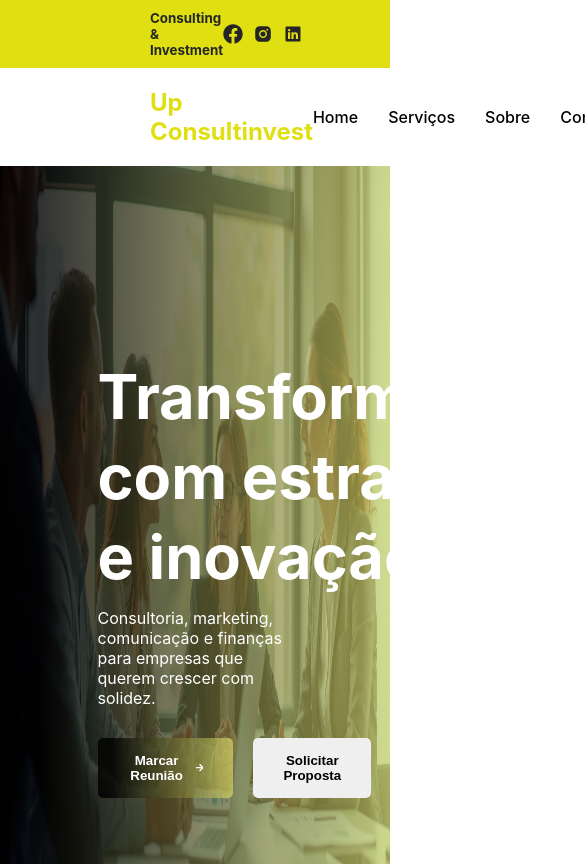
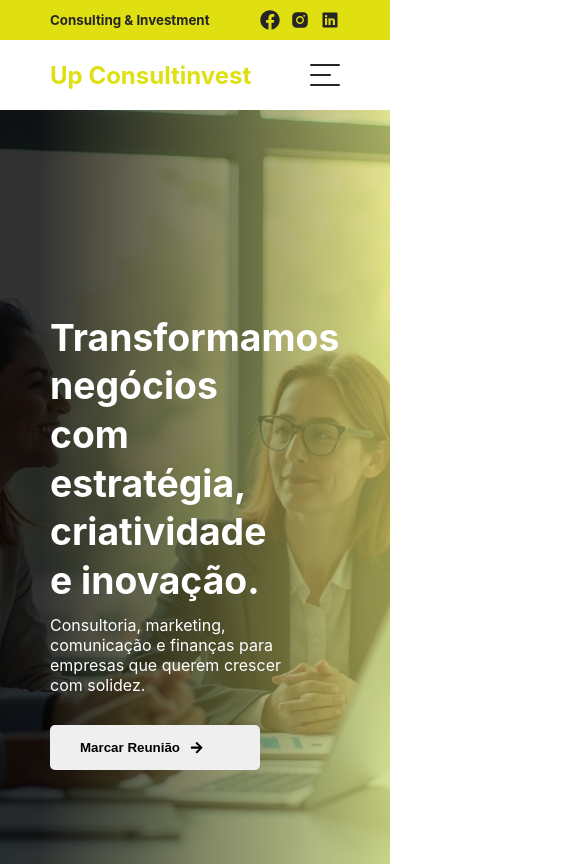
Before and after one commit to digitechcv/UP-Consultinvest, a React (Create React App) app: page / in a window 390 px wide. Shown: the top 864 px of the page, 585 px wide, since content can reach past the window. Built offline with nearby package versions, Linux system fonts and the light colour scheme.

Commit message:
Added Vertical Menu Added Responsiveness Fixed some warnings

```diff
--- /dev/null
+++ b/src/components/VerticalMenu.jsx
@@ -0,0 +1,38 @@
+import { IoClose } from "react-icons/io5";
+import "../css/VerticalMenu.css";
+
+const VerticalMenu = ({ showMenu, onClose }) => {
+
+    const scrollToId = (id) => {
+        const element = document.getElementById(id);
+        if (element) {
+            element.scrollIntoView({ behavior: "smooth", block: "start" });
+        }
+    };
+
+    return (
+        <div className="VerticalMenu">
+            {showMenu && <div className="bg" onClick={onClose} />}
+            <div className={`container ${showMenu ? 'show' : ''}`}>
+                <div className="header-container">
+                    <IoClose onClick={onClose} className="icon"/>
+                </div>
+                <div className="menu">
+                    <ul>
+                        <li className="menu-option" onClick={() => scrollToId("home")}>Home</li>
+                        <li className="menu-option" onClick={() => scrollToId("service")}>Serviços</li>
+                        <li className="menu-option" onClick={() => scrollToId("about-us")}>Sobre</li>
+                        <li className="menu-option" onClick={() => scrollToId("contact")}>Contato</li>
+                    </ul>
+
+                    <button className="menu-button">
+                        <div className="animated_bg"></div>
+                        <p onClick={() => scrollToId("contact")}>Solicitar Consultoria</p>
+                    </button>
+                </div>
+            </div>
+        </div>
+    )
+}
+
+export default VerticalMenu;
--- a/src/components/header.jsx
+++ b/src/components/header.jsx
@@ -1,10 +1,13 @@
-import { FaEnvelope, FaFacebook, FaPhoneAlt } from "react-icons/fa";
+import { FaFacebook } from "react-icons/fa";
 import "../css/header.css";
 import { AiFillInstagram } from "react-icons/ai";
-import { useEffect } from "react";
+import { useEffect, useState } from "react";
 import { IoLogoLinkedin } from "react-icons/io";
+import { VerticalMenu } from ".";
 
 const Header = () => {
+
+    const [ showVerticalMenu, setShowVerticalMenu ] = useState(false);
 
     useEffect(() => {
         const handleScroll = () => {
@@ -54,10 +57,16 @@ const Header = () => {
 
                     <button className="menu-button">
                         <div className="animated_bg"></div>
-                        <p>Solicitar Consultoria</p>
+                        <p onClick={() => scrollToId("contact")}>Solicitar Consultoria</p>
                     </button>
                 </div>
+                <div className="vertical-menu-button" onClick={()=> setShowVerticalMenu(true)}>
+                    <div className="bar"></div>
+                    <div className="bar middle"></div>
+                    <div className="bar"></div>
+                </div>
             </div>
+            <VerticalMenu showMenu={showVerticalMenu} onClose={() => setShowVerticalMenu(false)}/>
         </section>
     )
 }
--- a/src/components/index.jsx
+++ b/src/components/index.jsx
@@ -3,3 +3,4 @@ export { default as Footer } from "./footer";
 export { default as ServiceCard } from "./ServiceCard";
 export { default as InfoCard } from "./InfoCard";
 export { default as ServicePopup } from "./ServicePopup";
+export { default as VerticalMenu } from "./VerticalMenu";
--- a/src/css/InfoCard.css
+++ b/src/css/InfoCard.css
@@ -1,4 +1,5 @@
 .InfoCard {
+    width: 90%;
     background: white;
     padding: 20px;
     border-radius: 5px;
@@ -34,3 +35,9 @@
     font-size: var(--big-text);
     color: var(--secondary-color);
 }
+
+@media only screen and (max-width: 900px) {
+    .InfoCard {
+        flex-direction: column;
+    }
+}
--- /dev/null
+++ b/src/css/VerticalMenu.css
@@ -0,0 +1,67 @@
+.VerticalMenu{
+    z-index: 10000;
+}
+
+.VerticalMenu .bg {
+    position: fixed;
+    top: 0;
+    bottom: 0;
+    right: 0;
+    left: 0;
+    background: rgba(0, 0, 0, 0.2);
+}
+
+.VerticalMenu .container {
+    position: fixed;
+    width: 300px;
+    display: flex;
+    flex-direction: column;
+    background: white;
+    top: 0;
+    bottom: 0;
+    left: -1000px;
+    box-shadow: 0 0 7px 4px rgba(0, 0, 0, 0.2);
+    transition: left .3s ease;
+}
+
+.VerticalMenu .show {
+    left: 0;
+}
+
+.VerticalMenu .header-container {
+    width: 10px;
+    padding: 20px;
+    border-bottom: 2px solid var(--secondary-color);
+}
+
+.VerticalMenu .header-container .icon {
+    width: 20px;
+    height: 20px;
+    transition: .3s ease;
+}
+
+.VerticalMenu .header-container .icon:hover {
+    transform: rotate(180deg);
+    cursor: pointer;
+    transition: .3s ease;
+}
+
+.VerticalMenu .menu {
+    margin-top: 20px;
+}
+
+.VerticalMenu .menu li {
+    padding: 10px 20px;
+    transition: .3s ease;
+}
+
+.VerticalMenu .menu li:hover {
+    background-color: var(--primary-color);
+    color: white;
+    transition: .3s ease;
+}
+
+.VerticalMenu .menu button {
+    width: 85%;
+    margin: 20px;
+}
--- a/src/css/footer.css
+++ b/src/css/footer.css
@@ -102,3 +102,34 @@
     display: flex;
     gap: 20px;
 }
+
+@media only screen and (max-width: 1200px) {
+    .footer {
+        padding: 20px 50px;
+    }
+
+}
+
+@media only screen and (max-width: 900px) {
+    .footer .bottom_container {
+        flex-direction: column;
+        gap: 20px;
+        padding: 20px 0;
+    }
+
+    .footer .bottom_container .copyright_container {
+        text-align: center;
+    }
+}
+
+@media only screen and (max-width: 700px) {
+    .footer .info_container {
+        flex-direction: column;
+        align-items: center;
+    }
+
+    .footer .info_container .links,
+    .footer .info_container .company_info{
+        width: 100%;
+    }
+}
--- a/src/css/header.css
+++ b/src/css/header.css
@@ -144,3 +144,52 @@
     box-shadow: 0 0 7px 3px rgba(0, 0, 0, 0.2);
     transition: 0.3s ease;
 }
+
+.header .vertical-menu-button {
+    display: none;
+    flex-direction: column;
+    gap: 8px;
+    width: 30px;
+    height: 30px;
+    justify-content: center;
+}
+
+.header .vertical-menu-button .bar {
+    width: 100%;
+    height: 2px;
+    border-radius: 2px;
+    background: var(--secondary-color);
+}
+
+.header .vertical-menu-button .middle {
+    width: 70%;
+    transition: .3s ease;
+}
+
+.header .vertical-menu-button:hover {
+    cursor: pointer;
+}
+
+.header .vertical-menu-button:hover .middle {
+    width: 100%;
+    transition: .3s ease;
+}
+
+@media screen and (max-width: 1000px) {
+
+    .contact-header {
+        padding: 10px 50px;
+    }
+
+    .header {
+        padding: 20px 50px;
+    }
+
+    .header .menu {
+        display: none;
+    }
+
+    .header .vertical-menu-button {
+        display: flex;
+    }
+}
--- a/src/css/home.css
+++ b/src/css/home.css
@@ -6,6 +6,8 @@
 
 .hero-section .heroBg {
     position: absolute;
+    background: url(../images/hero-consulting-KkA-Ji33.jpg) center no-repeat;
+    background-size: cover;
     width: 100%;
     top: 0;
     bottom: 0;
@@ -17,7 +19,6 @@
 .hero-section .container {
     position: absolute;
     background: linear-gradient(90deg, var(--secondary-color-80) 10%, var(--primary-color-80) 100%);
-    width: 100%;
     top: 0;
     bottom: 0;
     right: 0;
@@ -98,11 +99,21 @@
 
 .hero-section .container .hero-section-options .service-button p{
     position: relative;
+    display: flex;
+    align-items: center;
+    gap: 10px;
     font-size: var(--small-text);
     z-index: 10;
     transition: 0.3 ease 0.15s;
 }
 
+.hero-section .container .hero-section-options .service-button .icon {
+    transition: 0.3s ease;
+}
+
+.hero-section .container .hero-section-options .service-button:hover {
+    box-shadow: 0 0 7px 4px var(--primary-color-80);
+}
 
 .hero-section .container .hero-section-options .service-button .animated_bg {
     position: absolute;
@@ -126,6 +137,11 @@
 
 .hero-section .container .hero-section-options .service-button:hover p {
     color: var(--primary-color);
+    transition: 0.3s ease;
+}
+
+.hero-section .container .hero-section-options .service-button:hover .icon {
+    transform: translateX(10px);
     transition: 0.3s ease;
 }
 
@@ -201,7 +217,7 @@
 .info-container {
     width: 100%;
     display: flex;
-    gap: 10px;
+    gap: 30px;
 }
 
 .info-container .about-us-column {
@@ -226,7 +242,7 @@
     display: flex;
     flex-direction: column;
     gap: 10px;
-    margin-top: 20px;
+    margin-top: 40px;
 }
 
 .info-container .company-values .company-values-card {
@@ -263,7 +279,7 @@
 .contact-container {
     width: 100%;
     display: flex;
-    gap: 40px;
+    gap: 80px;
     margin-top: 20px;
 }
 
@@ -280,7 +296,7 @@
     align-items: center;
 }
 
-.icon_container{
+.icon_container {
     width: 18px;
     height: 18px;
     border-radius: 20px;
@@ -320,6 +336,10 @@
     width: 100%;
     height: 100%;
     color: var(--primary-color);
+}
+
+.social-container .icon_container {
+    margin-top: 20px;
 }
 
 .contact-container .contact-form {
@@ -408,3 +428,119 @@
     border: none;
     font-size: var(--text);
 }
+
+@media only screen and (max-width: 1300px) {
+    .hero-section .container {
+        padding: 20px 150px;
+    }
+
+    .hero-section .container .info {
+        width: 100%;
+    }
+
+    .hero-section .container .info h1 {
+        font-size: var(--normal-title);
+        font-weight: 700;
+        line-height: 1.3em;
+        width: 85%;
+    }
+}
+
+@media only screen and (max-width: 1200px) {
+    .hero-section .container {
+        padding: 20px 50px;
+    }
+
+    .hero-section .container .info {
+        width: 100%;
+    }
+
+    .hero-section .container .info h1 {
+        font-size: var(--normal-title);
+        font-weight: 700;
+        line-height: 1.3em;
+        width: 85%;
+    }
+
+    .hero-section .container .info p {
+        width: 85%;
+    }
+
+    .section {
+        padding: 50px;
+        margin-top: 50px;
+    }
+}
+
+@media only screen and (max-width: 1100px) {
+    .service-container {
+        grid-template-columns: 1fr 1fr;
+    }
+
+    .contact-container {
+        flex-direction: column-reverse;
+        margin-top: 20px;
+    }
+
+    .contact-container .company-info {
+        width: 100%;
+        display: flex;
+        flex-direction: column;
+        gap: 10px;
+    }
+
+    .contact-container .contact-form {
+        width: 90%;
+        background: white;
+        box-shadow: 0 0 2px 1px rgba(0, 0, 0, 0.1);
+        display: flex;
+        flex-direction: column;
+        border-radius: 5px;
+        padding: 20px;
+    }
+}
+
+@media only screen and (max-width: 900px) {
+
+    .info-container {
+        width: 100%;
+        display: flex;
+        flex-direction: column;
+        gap: 0;
+    }
+
+    .info-container .about-us-column {
+        width: 100%;
+    }
+
+    .info-container .second-column {
+        width: 100%;
+        flex-direction: column-reverse;
+        margin-top: 0;
+        gap: 50px;
+    }
+
+    .info-container .second-column .company-values {
+        margin-top: 10px;
+    }
+
+}
+
+@media only screen and (max-width: 600px) {
+    .hero-section .container .hero-section-options {
+        gap: 0;
+        margin: 20px 0;
+    }
+
+    .hero-section .container .hero-section-options .service-button {
+        width: 210px;
+    }
+
+    .service-container {
+        grid-template-columns: 1fr;
+    }
+
+    .contact-container .contact-form form .input_columns {
+        flex-direction: column;
+    }
+}
--- a/src/pages/Home.jsx
+++ b/src/pages/Home.jsx
@@ -1,9 +1,7 @@
 import "../css/general.css";
 import "../css/home.css";
 import { Header, ServiceCard, InfoCard, Footer, ServicePopup } from "../components";
-import heroBg from "../images/hero-consulting-KkA-Ji33.jpg";
 import { FaArrowRight, FaFacebook } from "react-icons/fa";
-import { HiMiniArrowTrendingUp } from "react-icons/hi2";
 import { services, CompanyValues, OrganizationalIdentity } from "../data/dummy";
 import { IoLogoLinkedin, IoMdCheckmarkCircleOutline } from "react-icons/io";
 import { RiInstagramFill } from "react-icons/ri";
@@ -94,16 +92,15 @@ const Home = () => {
           <Header/>
           <ServicePopup isOpen={dialogOpen} onClose={() => setDialogOpen(false)} onSelect={selectService} service={service}/>
           <section id="home" className="hero-section">
-            <img className="heroBg" src={heroBg}/>
+            <div className="heroBg"></div>
             <div className="container">
                 <div className="info">
                     <h1>Transformamos negócios com estratégia, criatividade e inovação.</h1>
                     <p>Consultoria, marketing, comunicação e finanças para empresas que querem crescer com solidez.</p>
                     <div className="hero-section-options">
-                        <button className="start-button">Marcar Reunião <FaArrowRight className="icon"/> </button>
-                        <button className="service-button">
+                        <button className="service-button" onClick={() => scrollToId("contact")}>
                             <div className="animated_bg"></div>
-                            <p>Solicitar Proposta</p>
+                            <p>Marcar Reunião <FaArrowRight className="icon"/></p>
                         </button>
                     </div>
                 </div>
@@ -145,17 +142,21 @@ const Home = () => {
                     <div className="company-values">
                         {
                             CompanyValues.map((values, index) => {
+                                if(index < 3)
+                                {
                                     return (
                                         <div key={index} className="company-values-card">
                                             <div className="icon-container"><IoMdCheckmarkCircleOutline className="icon"/></div>
                                             <p style={{color: "var(--secondary-color)"}}><strong>{values.title}</strong> - {values.description}</p>
                                         </div>
                                     );
+                                }
+                                else return (<></>)
                             })
                         }
                     </div>
                 </div>
-                <div className="about-us-column">
+                <div className="about-us-column second-column">
                     {
                         OrganizationalIdentity.map((elem, index) => {
                             return (
@@ -163,6 +164,22 @@ const Home = () => {
                             );
                         })
                     }
+
+                    <div className="company-values">
+                        {
+                            CompanyValues.map((values, index) => {
+                                if(index >= 3){
+                                    return (
+                                        <div key={index} className="company-values-card">
+                                            <div className="icon-container"><IoMdCheckmarkCircleOutline className="icon"/></div>
+                                            <p style={{color: "var(--secondary-color)"}}><strong>{values.title}</strong> - {values.description}</p>
+                                        </div>
+                                    );
+                                }
+                                else return (<></>)
+                            })
+                        }
+                    </div>
                 </div>
             </div>
           </section>
```
Lines whose indentation alone changed are shown as unchanged.
